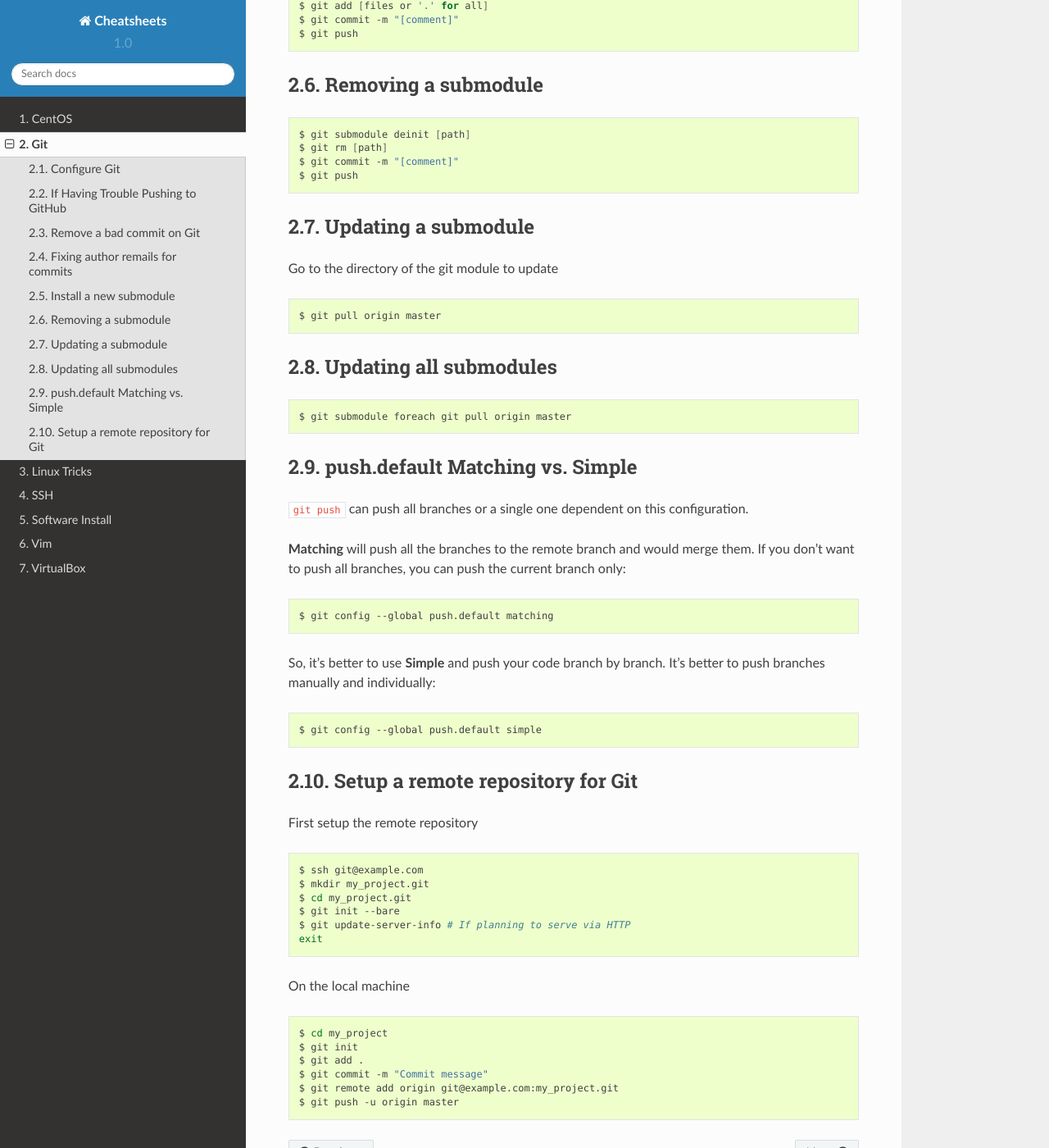
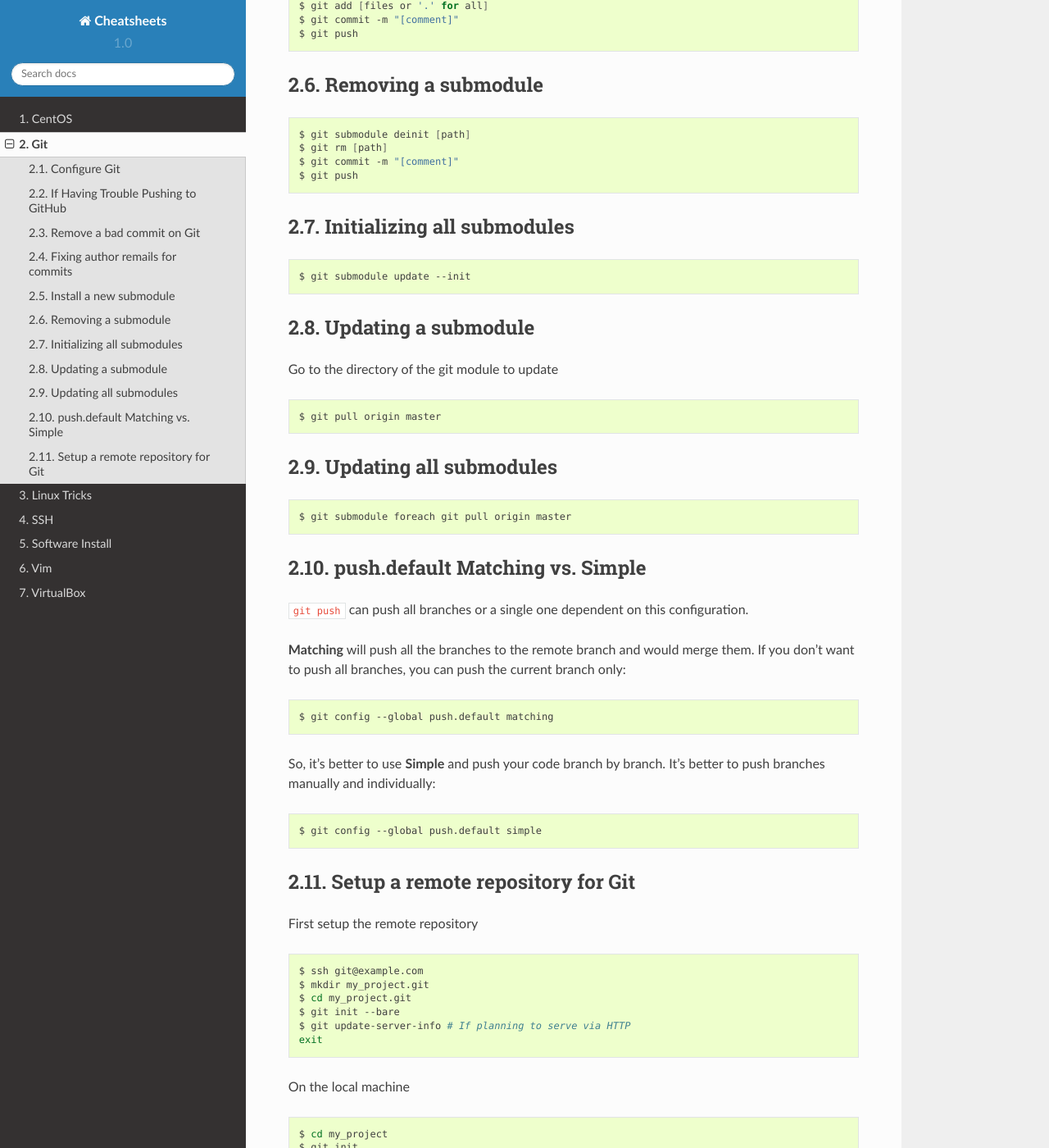
Before and after one commit to ijkim88/dotfiles-old, a Sphinx documentation site: the page built from cheatsheets/source/git.rst, in a window 1280 px wide and 1400 px high, scrolled down 1117 px. Shown: the whole window at 82% size. Built offline with Sphinx 7.4.7 and the Read the Docs theme 2.0.0, drawn with Linux system fonts in a browser that asks for light colours.

Commit message:
Added instructions for initializing all git submodules

```diff
--- a/cheatsheets/source/git.rst
+++ b/cheatsheets/source/git.rst
@@ -75,6 +75,14 @@ Removing a submodule
    $ git push
 
 
+Initializing all submodules
+---------------------------
+
+.. code-block:: shell
+
+   $ git submodule update --init
+
+
 Updating a submodule
 --------------------
 
```
